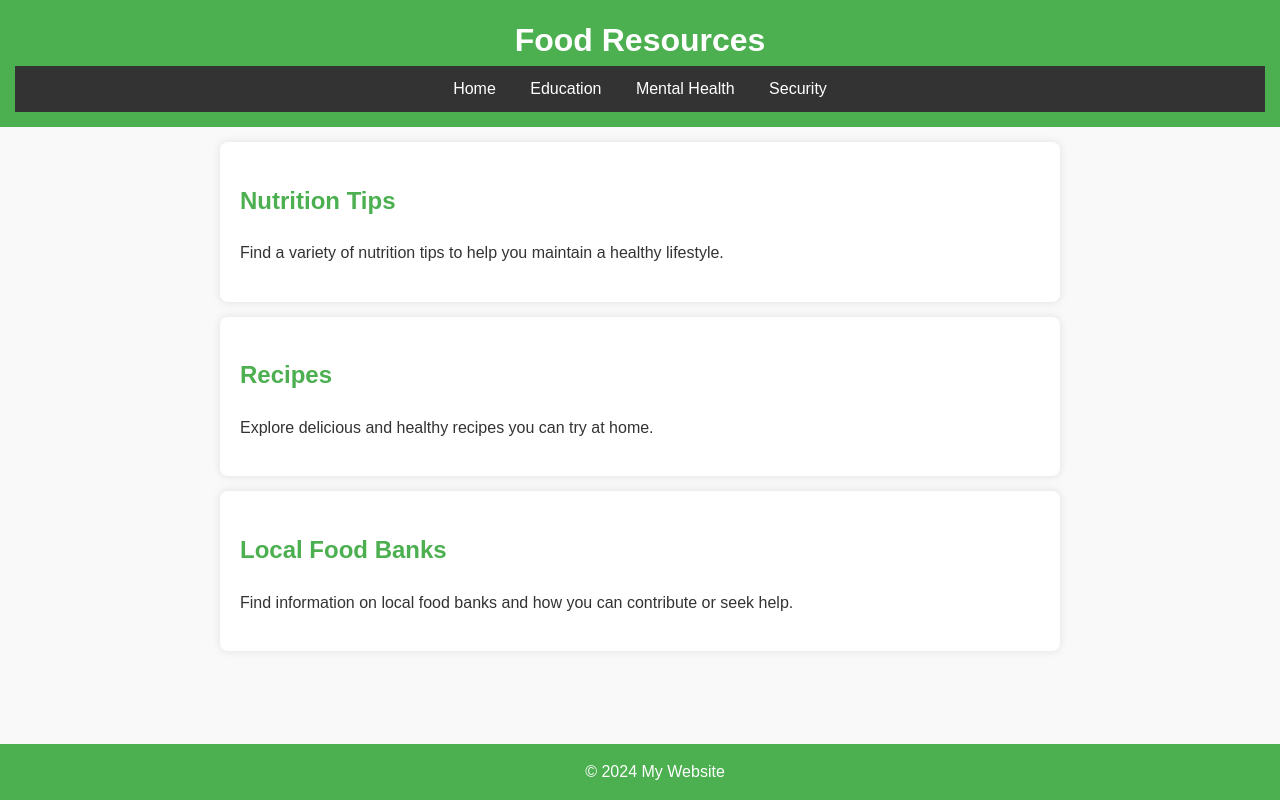
After one commit to ImrulNYC/hack_ctp, a Flask app: page /food in a window 1280 px wide. The commit adds this page. Run offline with Flask 3, Linux system fonts and the light colour scheme.

```diff
--- a/app.py
+++ b/app.py
@@ -1,30 +1,26 @@
-from flask import Flask, render_template, request, redirect, url_for
+from flask import Flask, render_template
 
 app = Flask(__name__)
-
-# A simple in-memory list to store subscribers (this is just for demonstration)
-subscribers = []
 
 @app.route('/')
 def index():
     return render_template('index.html')
 
-@app.route('/subscribe', methods=['POST'])
-def subscribe():
-    email = request.form['email']
-    if email not in subscribers:
-        subscribers.append(email)
-        # Here you would add code to send a confirmation email
-        return f"Thank you for subscribing, {email}!"
-    return "You are already subscribed!"
+@app.route('/food')
+def food():
+    return render_template('food.html')
 
-@app.route('/unsubscribe/<email>')
-def unsubscribe(email):
-    if email in subscribers:
-        subscribers.remove(email)
-        # Here you would add code to send an unsubscribe confirmation email
-        return f"You have unsubscribed, {email}."
-    return "Email not found."
+@app.route('/education')
+def education():
+    return render_template('education.html')
+
+@app.route('/mental_health')
+def mental_health():
+    return render_template('mental_health.html')
+
+@app.route('/security')
+def security():
+    return render_template('security.html')
 
 if __name__ == '__main__':
     app.run(debug=True)
--- /dev/null
+++ b/static/food.css
@@ -0,0 +1,74 @@
+/* General Styles */
+body {
+    font-family: Arial, sans-serif;
+    margin: 0;
+    padding: 0;
+    background-color: #f9f9f9;
+    color: #333;
+    line-height: 1.6;
+}
+
+/* Header Styles */
+header {
+    background-color: #4CAF50; /* Green background for header */
+    color: #fff;
+    padding: 15px;
+    text-align: center;
+}
+
+header h1 {
+    margin: 0;
+}
+
+/* Navigation Styles */
+nav ul {
+    list-style: none;
+    padding: 0;
+    margin: 0;
+    background-color: #333; /* Dark background for nav */
+}
+
+nav ul li {
+    display: inline;
+    margin: 0;
+}
+
+nav ul li a {
+    color: #fff;
+    text-decoration: none;
+    padding: 10px 15px;
+    display: inline-block;
+}
+
+nav ul li a:hover {
+    background-color: #575757; /* Slightly lighter on hover */
+}
+
+/* Section Styles */
+section {
+    padding: 20px;
+    margin: 15px auto;
+    background-color: #fff;
+    border-radius: 8px;
+    max-width: 800px;
+    box-shadow: 0 0 10px rgba(0, 0, 0, 0.1);
+}
+
+section h2 {
+    color: #4CAF50; /* Green color for section headers */
+}
+
+/* Footer Styles */
+footer {
+    text-align: center;
+    padding: 15px;
+    background-color: #4CAF50; /* Green background for footer */
+    color: #fff;
+    position: fixed;
+    bottom: 0;
+    width: 100%;
+}
+
+footer p {
+    margin: 0;
+}
--- /dev/null
+++ b/templates/food.html
@@ -0,0 +1,42 @@
+<!DOCTYPE html>
+<html lang="en">
+<head>
+    <meta charset="UTF-8">
+    <meta name="viewport" content="width=device-width, initial-scale=1.0">
+    <title>Food Resources</title>
+    <link rel="stylesheet" href="{{ url_for('static', filename='food.css') }}">
+</head>
+<body>
+    <header>
+        <h1>Food Resources</h1>
+        <nav>
+            <ul>
+                <li><a href="/">Home</a></li>
+
+                <li><a href="/education">Education</a></li>
+                <li><a href="/mental_health">Mental Health</a></li>
+                <li><a href="/security">Security</a></li>
+            </ul>
+        </nav>
+    </header>
+
+    <section>
+        <h2>Nutrition Tips</h2>
+        <p>Find a variety of nutrition tips to help you maintain a healthy lifestyle.</p>
+    </section>
+
+    <section>
+        <h2>Recipes</h2>
+        <p>Explore delicious and healthy recipes you can try at home.</p>
+    </section>
+
+    <section>
+        <h2>Local Food Banks</h2>
+        <p>Find information on local food banks and how you can contribute or seek help.</p>
+    </section>
+
+    <footer>
+        <p>&copy; 2024 My Website</p>
+    </footer>
+</body>
+</html>
```
Also changed, not shown: static/education.css (added, +55 -0 lines), templates/education.html (added, +49 -0 lines), templates/index.html (+4 -5 lines), templates/mental_health.html (added, +60 -0 lines), templates/security.html (added, +62 -0 lines), static/styles.css (renamed from templates/styles.css).
